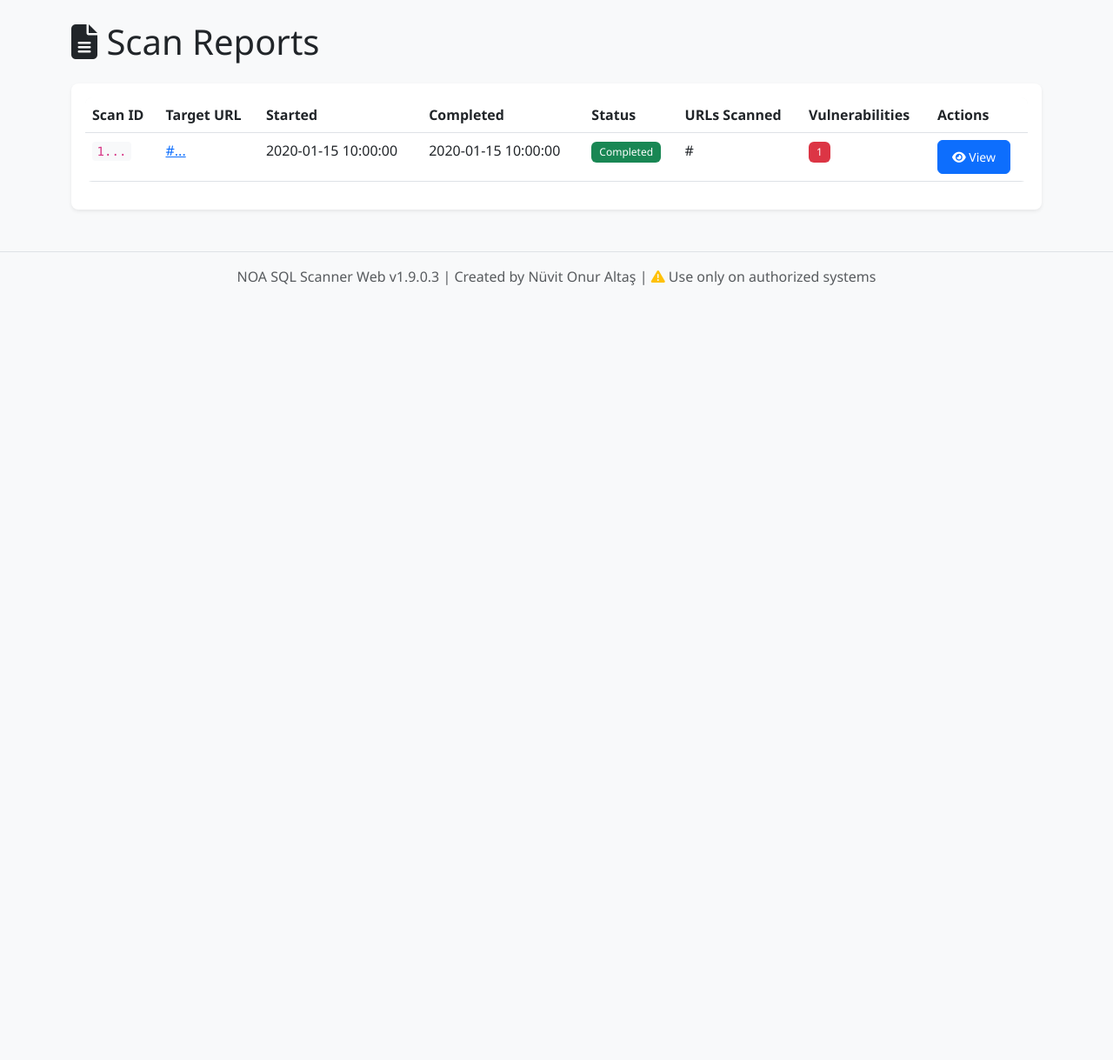
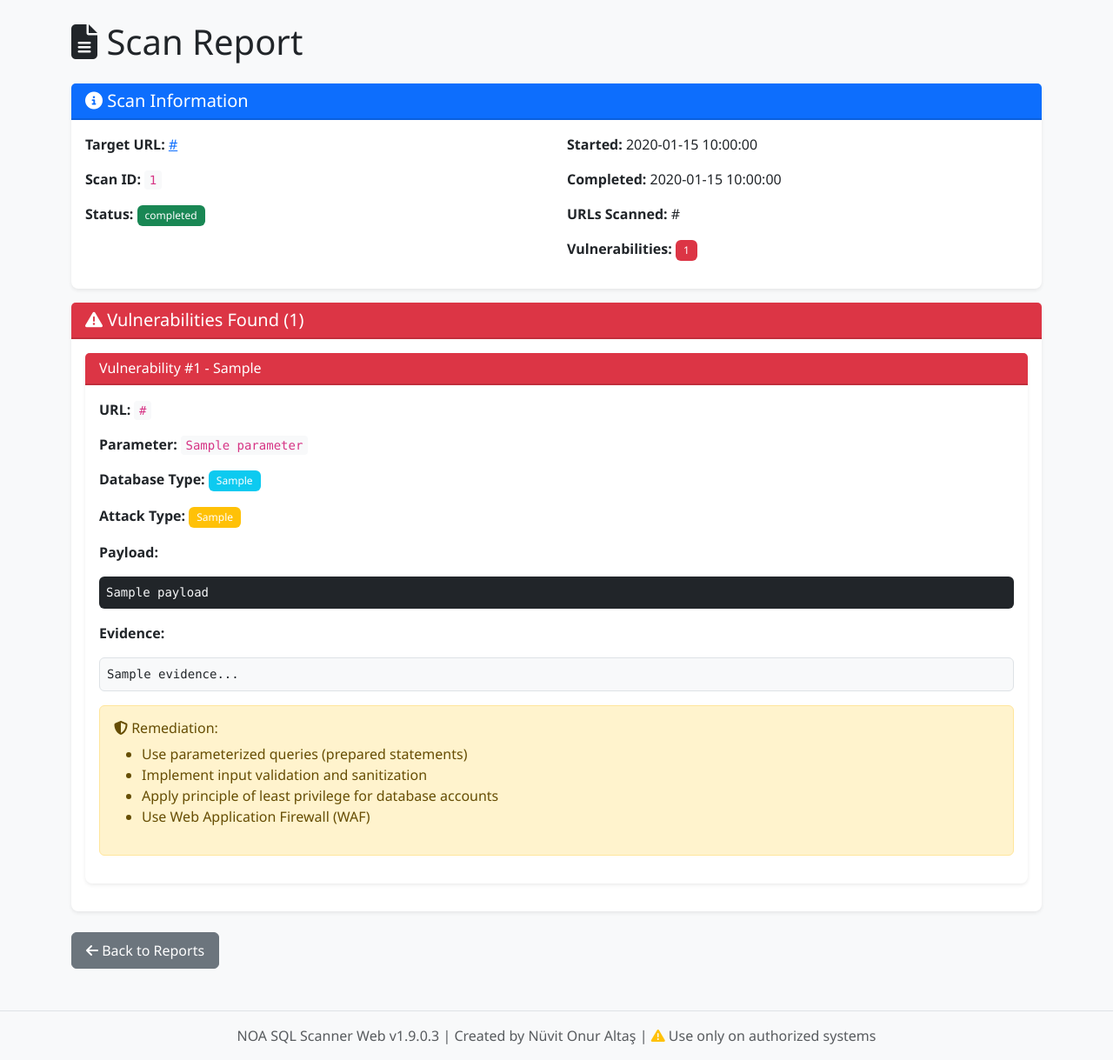
Before and after one commit to nuvlt/NOA-SQL-Scanner-Web, a Flask app: template templates/report.html in a window 1280 px wide. Shown: the whole page at 87% size. Before the commit the page ends 328 px from the top, so only its background shows below. Run offline with Flask 3, Linux system fonts and the light colour scheme; the template is opened without the code that fills it: most values are stand-ins (such as "Sample title", 1, 10 or a date in 2020); some libraries are stand-ins or nearby versions.

Commit message:
Update report.html

```diff
--- a/templates/report.html
+++ b/templates/report.html
@@ -1,62 +1,107 @@
 {% extends "base.html" %}
 
-{% block title %}Reports - NOA SQL Scanner{% endblock %}
+{% block title %}Report - NOA SQL Scanner{% endblock %}
 
 {% block content %}
-<h1 class="mb-4"><i class="fas fa-file-alt"></i> Scan Reports</h1>
+<h1 class="mb-4"><i class="fas fa-file-alt"></i> Scan Report</h1>
 
-<div class="card">
+{% if not scan %}
+<div class="alert alert-danger">
+    <i class="fas fa-exclamation-triangle"></i>
+    <strong>Error:</strong> Report not found or scan is still in progress.
+</div>
+<a href="{{ url_for('reports') }}" class="btn btn-secondary">
+    <i class="fas fa-arrow-left"></i> Back to Reports
+</a>
+{% else %}
+
+<div class="card mb-3">
+    <div class="card-header bg-primary text-white">
+        <h5 class="mb-0"><i class="fas fa-info-circle"></i> Scan Information</h5>
+    </div>
     <div class="card-body">
-        <div class="table-responsive">
-            <table class="table table-hover">
-                <thead>
-                    <tr>
-                        <th>Scan ID</th>
-                        <th>Target URL</th>
-                        <th>Started</th>
-                        <th>Completed</th>
-                        <th>Status</th>
-                        <th>URLs Scanned</th>
-                        <th>Vulnerabilities</th>
-                        <th>Actions</th>
-                    </tr>
-                </thead>
-                <tbody>
-                    {% for scan in scans %}
-                    <tr>
-                        <td><code>{{ scan.scan_id[:8] }}...</code></td>
-                        <td><a href="{{ scan.target_url }}" target="_blank">{{ scan.target_url[:50] }}...</a></td>
-                        <td>{{ scan.started_at }}</td>
-                        <td>{{ scan.completed_at or 'N/A' }}</td>
-                        <td>
+        <div class="row">
+            <div class="col-md-6">
+                <p><strong>Target URL:</strong> <a href="{{ scan.target_url }}" target="_blank">{{ scan.target_url }}</a></p>
+                <p><strong>Scan ID:</strong> <code>{{ scan.scan_id }}</code></p>
+                <p><strong>Status:</strong>
                     {% if scan.status == 'completed' %}
-                            <span class="badge bg-success">Completed</span>
+                    <span class="badge bg-success">{{ scan.status }}</span>
                     {% elif scan.status == 'running' %}
-                            <span class="badge bg-warning">Running</span>
-                            {% elif scan.status == 'stopped' %}
-                            <span class="badge bg-secondary">Stopped</span>
+                    <span class="badge bg-warning">{{ scan.status }}</span>
                     {% else %}
-                            <span class="badge bg-danger">Error</span>
+                    <span class="badge bg-secondary">{{ scan.status }}</span>
                     {% endif %}
-                        </td>
-                        <td>{{ scan.urls_scanned }}</td>
-                        <td>
-                            {% if scan.vulnerabilities_count > 0 %}
-                            <span class="badge bg-danger">{{ scan.vulnerabilities_count }}</span>
+                </p>
+            </div>
+            <div class="col-md-6">
+                <p><strong>Started:</strong> {{ scan.started_at }}</p>
+                <p><strong>Completed:</strong> {{ scan.completed_at or 'N/A' }}</p>
+                <p><strong>URLs Scanned:</strong> {{ scan.urls_scanned or 0 }}</p>
+                <p><strong>Vulnerabilities:</strong>
+                    {% if vulnerabilities|length > 0 %}
+                    <span class="badge bg-danger">{{ vulnerabilities|length }}</span>
                     {% else %}
                     <span class="badge bg-success">0</span>
                     {% endif %}
-                        </td>
-                        <td>
-                            <a href="{{ url_for('view_report', scan_id=scan.scan_id) }}" class="btn btn-sm btn-primary">
-                                <i class="fas fa-eye"></i> View
-                            </a>
-                        </td>
-                    </tr>
-                    {% endfor %}
-                </tbody>
-            </table>
+                </p>
             </div>
         </div>
     </div>
+</div>
+
+{% if vulnerabilities %}
+<div class="card">
+    <div class="card-header bg-danger text-white">
+        <h5 class="mb-0"><i class="fas fa-exclamation-triangle"></i> Vulnerabilities Found ({{ vulnerabilities|length }})</h5>
+    </div>
+    <div class="card-body">
+        {% for vuln in vulnerabilities %}
+        <div class="card mb-3 border-danger">
+            <div class="card-header bg-danger text-white">
+                <h6 class="mb-0">Vulnerability #{{ loop.index }} - {{ vuln.attack_type }}</h6>
+            </div>
+            <div class="card-body">
+                <p><strong>URL:</strong> <code>{{ vuln.url }}</code></p>
+                <p><strong>Parameter:</strong> <code>{{ vuln.parameter }}</code></p>
+                <p><strong>Database Type:</strong> <span class="badge bg-info">{{ vuln.db_type }}</span></p>
+                <p><strong>Attack Type:</strong> <span class="badge bg-warning">{{ vuln.attack_type }}</span></p>
+                <p><strong>Payload:</strong></p>
+                <pre class="bg-dark text-light p-2 rounded"><code>{{ vuln.payload }}</code></pre>
+                <p><strong>Evidence:</strong></p>
+                <pre class="bg-light p-2 rounded border"><code>{{ vuln.evidence[:500] }}...</code></pre>
+
+                <div class="alert alert-warning mt-3">
+                    <h6><i class="fas fa-shield-alt"></i> Remediation:</h6>
+                    <ul>
+                        <li>Use parameterized queries (prepared statements)</li>
+                        <li>Implement input validation and sanitization</li>
+                        <li>Apply principle of least privilege for database accounts</li>
+                        <li>Use Web Application Firewall (WAF)</li>
+                    </ul>
+                </div>
+            </div>
+        </div>
+        {% endfor %}
+    </div>
+</div>
+{% else %}
+<div class="alert alert-success">
+    <i class="fas fa-check-circle"></i>
+    <strong>Good News!</strong> No SQL injection vulnerabilities were detected in this scan.
+</div>
+{% endif %}
+
+<div class="mt-3">
+    <a href="{{ url_for('reports') }}" class="btn btn-secondary">
+        <i class="fas fa-arrow-left"></i> Back to Reports
+    </a>
+    {% if scan.report_file %}
+    <a href="{{ url_for('download_report', scan_id=scan.scan_id) }}" class="btn btn-primary">
+        <i class="fas fa-download"></i> Download Report
+    </a>
+    {% endif %}
+</div>
+
+{% endif %}
 {% endblock %}
```
Lines whose indentation alone changed are shown as unchanged.
